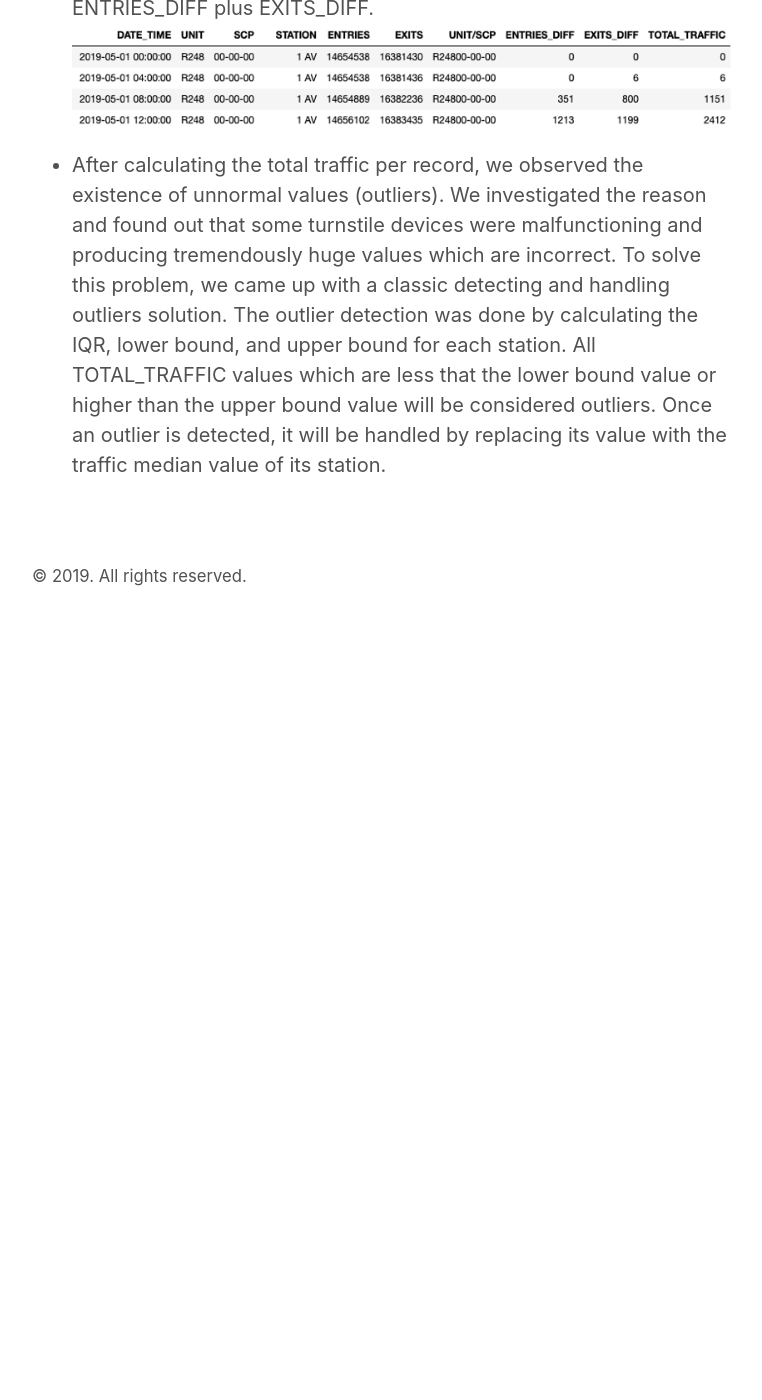
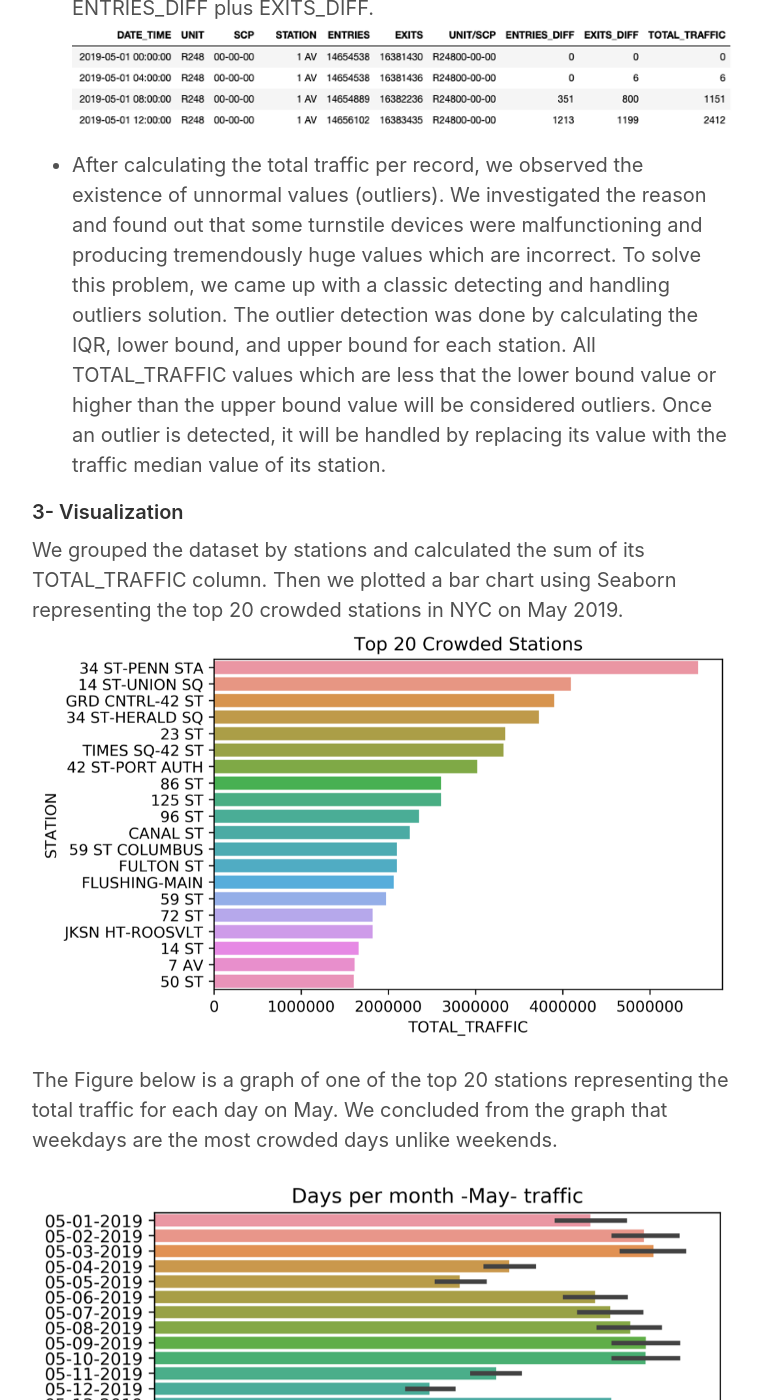
Before and after one commit to reemalmuqbil/reemalmuqbil.github.io, a Jekyll site: the page built from _posts/2019-09-07-Testing-Local-Images.md, in a window 1280 px wide and 1400 px high, scrolled down 2311 px. Shown: the whole window, without its empty margins (258-1020 px from the left). Built offline with Jekyll 4.4.1, drawn with Linux system fonts in a browser that asks for light colours; before the commit the page ends 2941 px from its top, so only the background shows below that.

Commit message:
added visualization step

```diff
--- a/_posts/2019-09-07-Testing-Local-Images.md
+++ b/_posts/2019-09-07-Testing-Local-Images.md
@@ -18,10 +18,10 @@ The street teams shall be distributed on stations which are applicable to the fo
 * Stations located near to tech companies.
 
 ### Methodology
-#### 1- Data acquisition:
+#### 1-  Data acquisition:
 We acquired Four datasets representing each week of May 2019 from [MTA Turnstile data](http://web.mta.info/developers/turnstile.html)
 
-#### 2- Preprocessing:
+#### 2-  Preprocessing:
 * First, we concatenated the Four datasets into one, and combined the date and time columns into one column name (DATE_TIME) as shown in the Figure below at the first column:
 ![DATE_TIME]({{ site.url }}/images/date_time.png)
 * Then, we deleted columns which were never needed anytime during data processing, which are:  C/A, LINENAME, DIVISION, DESC.
@@ -37,3 +37,11 @@ We concluded that the whole dataset must be sorted on this list of attributes (S
 ![calc]({{ site.url }}/images/calculations.png)
 
 * After calculating the total traffic per record, we observed the existence of unnormal values (outliers). We investigated the reason and found out that some turnstile devices were malfunctioning and producing tremendously huge values which are incorrect. To solve this problem, we came up with a classic detecting and handling outliers solution. The outlier detection was done by calculating the IQR, lower bound, and upper bound for each station. All TOTAL_TRAFFIC values which are less that the lower bound value or higher than the upper bound value will be considered outliers. Once an outlier is detected, it will be handled by replacing its value with the traffic median value of its station.
+
+#### 3-  Visualization
+We grouped the dataset by stations and calculated the sum of its TOTAL_TRAFFIC column. Then we plotted a bar chart using Seaborn representing the top 20 crowded stations in NYC on May 2019.
+![graph-1]({{ site.url }}/images/Picture1.png)
+
+The Figure below is a graph of one of the top 20 stations representing the total traffic for each day on May. We concluded from the graph that weekdays are the most crowded days unlike weekends.
+
+![graph-2]({{ site.url }}/images/Picture2.png)
```
